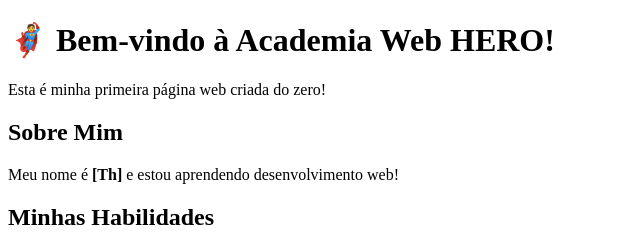
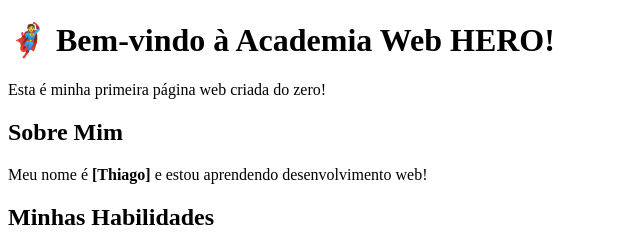
Before and after one commit to thalves777/AULA-WEB, a plain HTML site: page index.html in a window 1280 px wide. Shown: the top 248 px of the page, 0-640 px from the left. Drawn offline with Linux system fonts and the light colour scheme.

Commit message:
criei minha primeira página

```diff
--- a/index.html
+++ b/index.html
@@ -9,7 +9,7 @@
     <h1>🦸 Bem-vindo à Academia Web HERO!</h1>
     <p>Esta é minha primeira página web criada do zero!</p>
     <h2>Sobre Mim</h2>
-    <p>Meu nome é <strong>[Th]</strong> e estou aprendendo desenvolvimento web!</p>
+    <p>Meu nome é <strong>[Thiago]</strong> e estou aprendendo desenvolvimento web!</p>
     <h2>Minhas Habilidades</h2>
     <ul><li>HTML básico</li><li>Criatividade</li><li>Vontade de aprender</li></ul>
     <h2>Meus Objetivos</h2>
```
